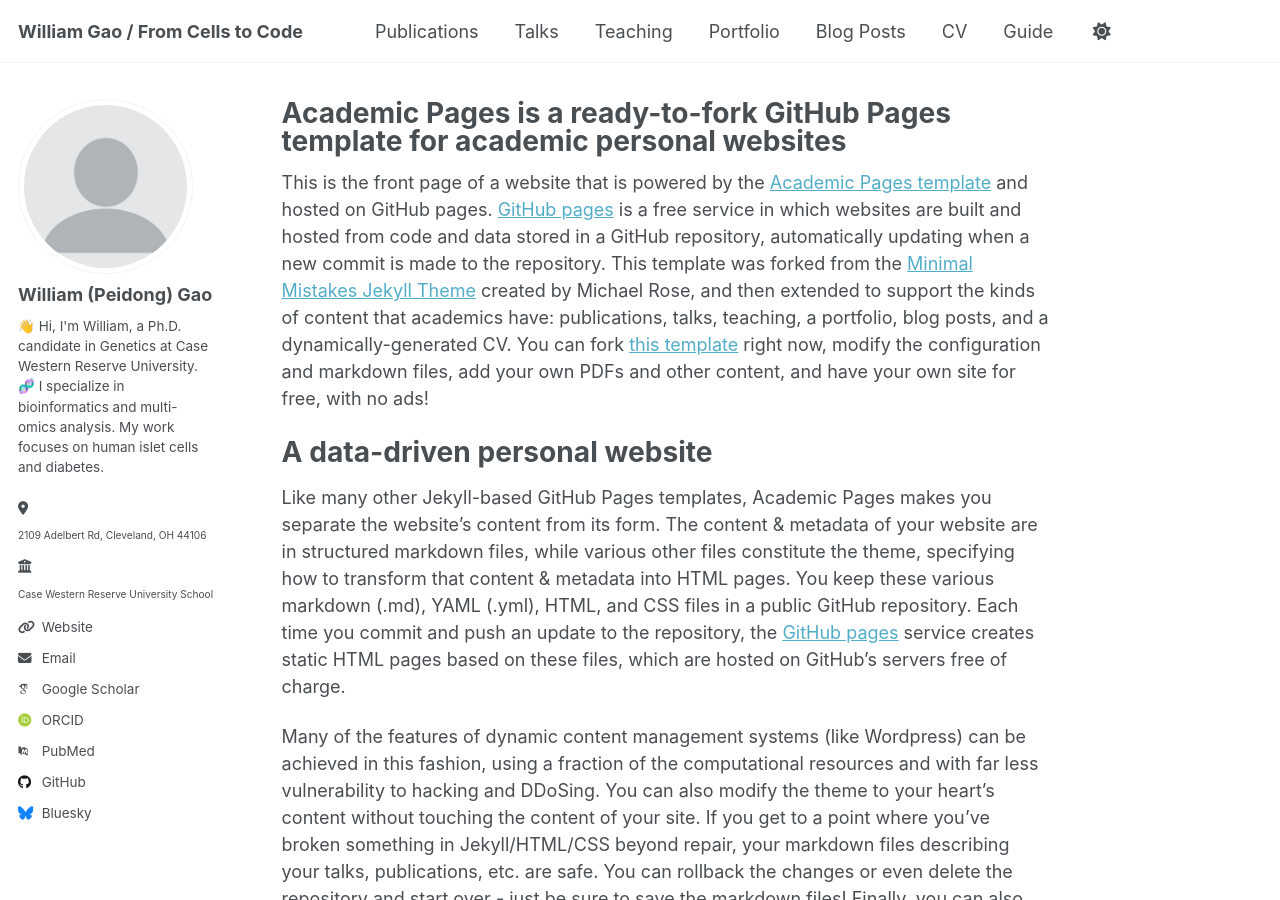
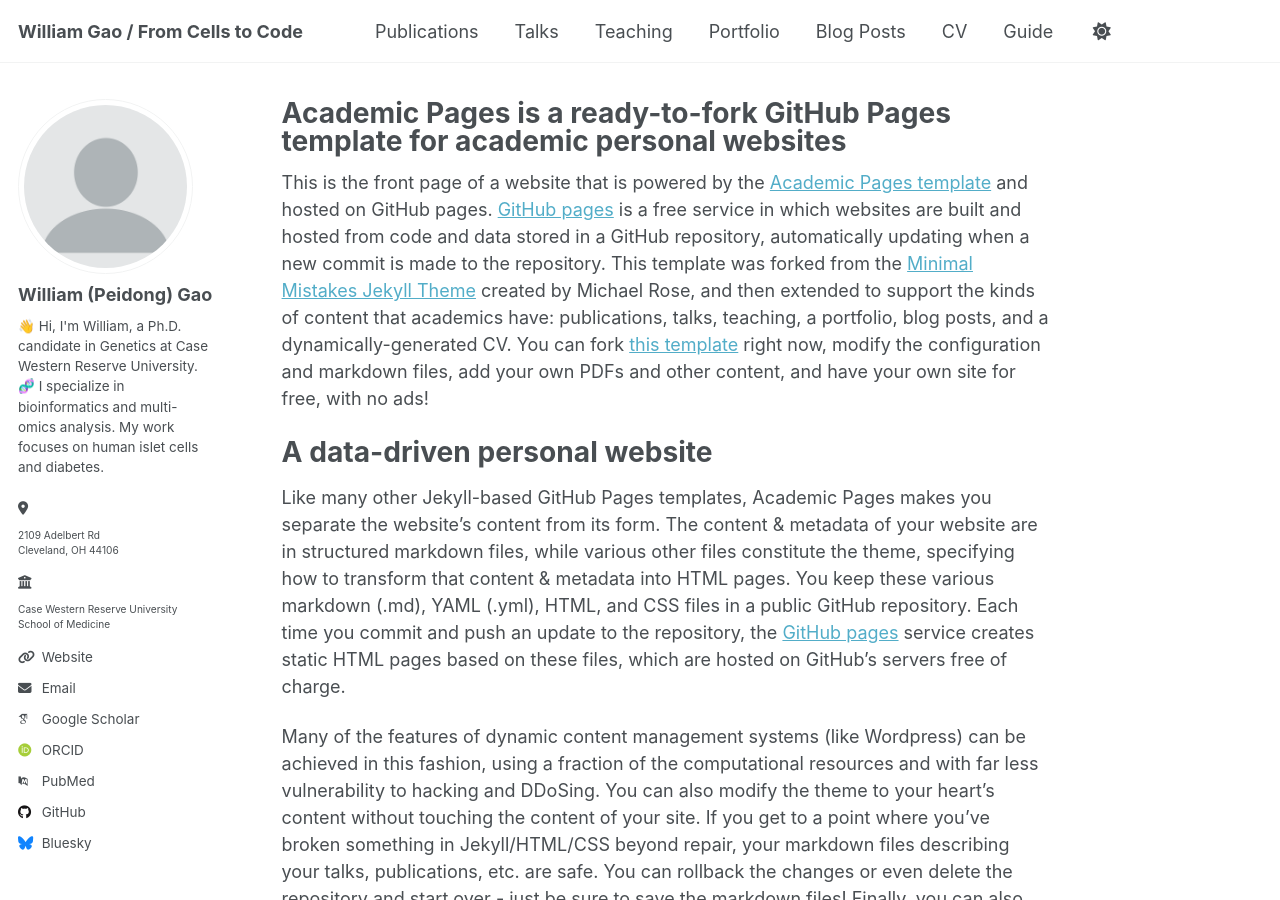
Before and after one commit to PeidongGao/WilliamGaoWeb, a Jekyll site: the page built from _pages/about.md, in a window 1280 px wide and 900 px high. Built offline with Jekyll 4.4.1, drawn with Linux system fonts in a browser that asks for light colours; some web fonts are replaced; part of the change alters nothing that is shown.

```diff
--- a/_config.yml
+++ b/_config.yml
@@ -26,8 +26,8 @@ author:
   pronouns   : # example: "he/him"
   bio: >
     👋 Hi, I'm William, a Ph.D. candidate in Genetics at Case Western Reserve University. 🧬 I specialize in bioinformatics and multi-omics analysis. My work focuses on human islet cells and diabetes.
-  location: "2109 Adelbert Rd, Cleveland, OH 44106"
-  employer   : "Case Western Reserve University School of Medicine"
+  location: "2109 Adelbert Rd<br>Cleveland, OH 44106"
+  employer: "Case Western Reserve University<br>School of Medicine"
   uri        : "https://peidonggao.github.io/WilliamGaoWeb/"
   email      : "pxg353@case.edu"
 
```
